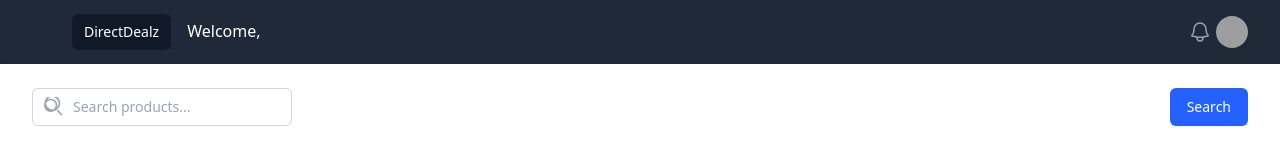
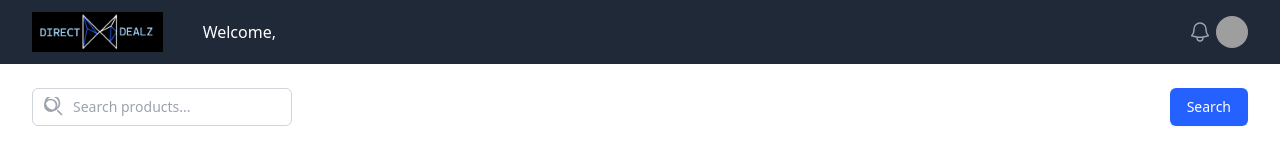
Before and after one commit to sumithegde-webdev/DDLocal, a React (Vite) app in the folder dd-front-end/: page /Dashboard in a window 1280 px wide. Shown: the top 160 px of the page. Built offline with nearby package versions, Linux system fonts and the light colour scheme; no server answers; grey boxes are pictures that could not be loaded.

Commit message:
Add Logo for Dashboard nav bar and add toast for register

```diff
--- a/dd-front-end/src/components/Dashboard/Dashboard.jsx
+++ b/dd-front-end/src/components/Dashboard/Dashboard.jsx
@@ -5,6 +5,7 @@ import { useParams } from 'react-router-dom';
 import { Link } from 'react-router-dom';
 import Cookies from 'js-cookie';
 import styled from 'styled-components';
+import  widelogo  from '../../assets/widelogo.png'
 
 const Dashboard = () => {
     const nav = useNavigate();
@@ -92,11 +93,11 @@ const Dashboard = () => {
                         <div className="flex items-center">
                             <div className="flex-shrink-0">
                                 {/* Compnay Logo  */}
-                                {/* <img className="h-8 w-8" src="https://tailwindui.com/img/logos/mark.svg?color=indigo&shade=500" alt="Your Company" /> */}
+                                <img className="h-10 w-15" src={widelogo}alt="Your Company" />
                             </div>
                             <div className="hidden md:block">
                                 <div className="ml-10 flex items-baseline space-x-4">
-                                    <a href="#" className="bg-gray-900 text-white rounded-md px-3 py-2 text-sm font-medium" aria-current="page">DirectDealz</a>
+                                    {/* <a href="#" className="bg-gray-900 text-white rounded-md px-3 py-2 text-sm font-medium" aria-current="page">DirectDealz</a> */}
                                     <p className='text-white'>Welcome, {userName}</p>
                                     {userRole == "SELLER" ? (
                                         <div className="flex justify-center my-4">
--- a/dd-front-end/src/components/Registration/Register.jsx
+++ b/dd-front-end/src/components/Registration/Register.jsx
@@ -4,6 +4,7 @@ import { Navigate, useNavigate } from "react-router-dom";
 import lightLogo from '../../assets/lightLogo.png';
 import darkLogo from '../../assets/darkLogo.png';
 import './register.css';
+import { toast } from "react-toastify";
 
 const registerAxios = axios.create({
     headers: {
@@ -203,6 +204,7 @@ const Register = () => {
     }
 
     if (regSuccess) {
+        toast.success("Registration Successful. Please Login to Access DirectDealz")
         return <Navigate to="/login" />;
     }
 
```
